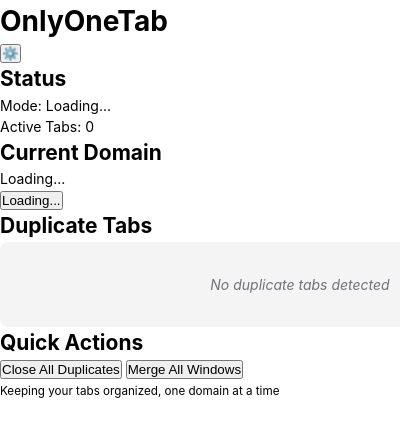
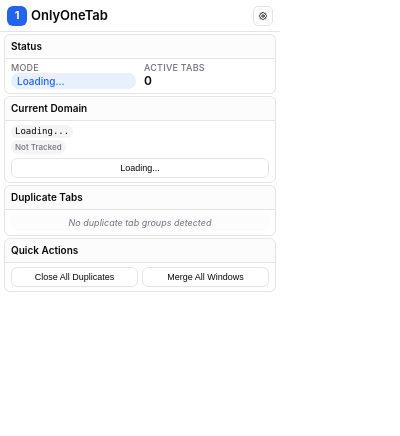
Before and after one commit to vedantmamgain/OnlyOneTab, a browser extension: page popup.html in a window 400 px wide. Shown: the top 436 px of the page. Drawn offline with Linux system fonts and the light colour scheme.

Commit message:
Redesign popup UI with new styles and improved layout
Introduces a new popup-specific CSS file for a modern, card-based layout. Updates popup.html to use semantic structure, utility classes, and improved visual hierarchy. Refactors popup.js to support new UI elements, including domain tracking status, improved duplicate tab group display, and theme initialization.

```diff
--- /dev/null
+++ b/popup-specific.css
@@ -0,0 +1,380 @@
+/* Popup Specific Styles */
+
+/* Popup Container */
+.popup-container {
+    width: 280px;
+    min-height: auto;
+    margin: 0;
+    padding: 0;
+    overflow: hidden;
+}
+
+/* Popup Header */
+.popup-header {
+    display: flex;
+    justify-content: space-between;
+    align-items: center;
+    padding: 0.3125rem 0.4375rem;
+    border-bottom: 1px solid hsl(var(--border));
+    background: hsl(var(--card));
+    min-height: 32px;
+}
+
+.popup-header h1 {
+    margin: 0;
+    font-size: 0.8125rem;
+    font-weight: 600;
+    line-height: 1;
+}
+
+/* Logo Badge in Popup */
+.popup-header .logo-badge {
+    width: 20px;
+    height: 20px;
+    font-size: 0.6875rem;
+    font-weight: bold;
+    display: flex;
+    align-items: center;
+    justify-content: center;
+    flex-shrink: 0;
+    background: hsl(var(--primary));
+    color: hsl(var(--primary-foreground));
+    border-radius: calc(var(--radius) - 2px);
+}
+
+/* Popup Cards */
+.popup-card {
+    margin: 0.125rem 0.25rem;
+    border: 1px solid hsl(var(--border));
+    border-radius: calc(var(--radius) - 2px);
+    background: hsl(var(--card));
+    overflow: hidden;
+}
+
+.popup-card:first-of-type {
+    margin-top: 0.125rem;
+}
+
+.popup-card:last-of-type {
+    margin-bottom: 0.125rem;
+}
+
+.popup-card-header {
+    padding: 0.25rem 0.375rem;
+    border-bottom: 1px solid hsl(var(--border));
+    background: hsl(var(--muted) / 0.3);
+}
+
+.popup-card-title {
+    margin: 0;
+    font-size: 0.625rem;
+    font-weight: 600;
+    color: hsl(var(--foreground));
+}
+
+.popup-card-content {
+    padding: 0.25rem 0.375rem;
+}
+
+/* Status Grid */
+.status-grid {
+    display: grid;
+    grid-template-columns: 1fr 1fr;
+    gap: 0.5rem;
+    align-items: start;
+}
+
+.status-item {
+    display: flex;
+    flex-direction: column;
+    gap: 0.0625rem;
+}
+
+.status-label {
+    font-size: 0.5625rem;
+    color: hsl(var(--muted-foreground));
+    text-transform: uppercase;
+    letter-spacing: 0.025em;
+    line-height: 1;
+    font-weight: 500;
+}
+
+.status-value {
+    font-size: 0.75rem;
+    font-weight: 600;
+    color: hsl(var(--foreground));
+    line-height: 1.2;
+    display: flex;
+    align-items: center;
+    min-height: 16px;
+}
+
+/* Domain Info */
+.domain-info {
+    display: flex;
+    flex-direction: column;
+    gap: 0.125rem;
+    align-items: flex-start;
+}
+
+.domain-text {
+    font-family: 'SF Mono', Monaco, 'Cascadia Code', monospace;
+    font-size: 0.5625rem;
+    padding: 0.125rem 0.25rem;
+    background: hsl(var(--muted));
+    border-radius: calc(var(--radius) - 2px);
+    color: hsl(var(--foreground));
+    word-break: break-word;
+    display: inline-block;
+    max-width: 100%;
+    line-height: 1;
+}
+
+.domain-badge {
+    display: inline-flex;
+    align-items: center;
+    padding: 0.0625rem 0.25rem;
+    border-radius: 9999px;
+    font-size: 0.5rem;
+    font-weight: 500;
+    background: hsl(var(--muted));
+    color: hsl(var(--muted-foreground));
+}
+
+.domain-badge.tracked {
+    background: hsl(var(--primary) / 0.1);
+    color: hsl(var(--primary));
+}
+
+/* Duplicate List */
+.duplicate-list {
+    max-height: 80px;
+    overflow-y: auto;
+    overflow-x: hidden;
+}
+
+.duplicate-group {
+    margin-bottom: 0.25rem;
+    padding: 0.25rem;
+    background: hsl(var(--muted) / 0.3);
+    border-radius: calc(var(--radius) - 2px);
+}
+
+.duplicate-group:last-child {
+    margin-bottom: 0;
+}
+
+.duplicate-domain {
+    font-size: 0.6875rem;
+    font-weight: 600;
+    color: hsl(var(--foreground));
+    margin-bottom: 0.25rem;
+    display: flex;
+    align-items: center;
+    justify-content: space-between;
+    gap: 0.5rem;
+    line-height: 1.2;
+}
+
+.duplicate-count {
+    display: inline-flex;
+    align-items: center;
+    justify-content: center;
+    min-width: 18px;
+    height: 18px;
+    padding: 0 0.25rem;
+    background: hsl(var(--primary));
+    color: hsl(var(--primary-foreground));
+    border-radius: 9999px;
+    font-size: 0.625rem;
+    font-weight: 600;
+    flex-shrink: 0;
+}
+
+.duplicate-tabs {
+    display: flex;
+    flex-direction: column;
+    gap: 0.125rem;
+    margin-left: 1rem;
+}
+
+.tab-item {
+    font-size: 0.625rem;
+    color: hsl(var(--muted-foreground));
+    white-space: nowrap;
+    overflow: hidden;
+    text-overflow: ellipsis;
+    padding: 0.0625rem 0;
+    cursor: pointer;
+    transition: color 0.15s;
+    line-height: 1.3;
+}
+
+.tab-item:hover {
+    color: hsl(var(--primary));
+}
+
+/* Empty State */
+.empty-state {
+    padding: 0.25rem;
+    text-align: center;
+    background: hsl(var(--muted) / 0.3);
+    border-radius: calc(var(--radius) - 2px);
+}
+
+.empty-state p {
+    margin: 0;
+    font-size: 0.5625rem;
+    line-height: 1;
+    color: hsl(var(--muted-foreground));
+}
+
+/* Action Grid */
+.action-grid {
+    display: grid;
+    grid-template-columns: 1fr 1fr;
+    gap: 0.25rem;
+}
+
+.action-grid .btn {
+    width: 100%;
+    justify-content: center;
+}
+
+/* Small buttons for popup */
+.btn-sm {
+    padding: 0.1875rem 0.375rem;
+    font-size: 0.5625rem;
+    line-height: 1;
+    min-height: 20px;
+    display: inline-flex;
+    align-items: center;
+    justify-content: center;
+}
+
+/* Footer */
+.popup-footer {
+    display: none; /* Hide footer to save space */
+}
+
+/* Scrollbar styling for popup */
+.duplicate-list::-webkit-scrollbar {
+    width: 6px;
+}
+
+.duplicate-list::-webkit-scrollbar-track {
+    background: hsl(var(--muted) / 0.3);
+    border-radius: 3px;
+}
+
+.duplicate-list::-webkit-scrollbar-thumb {
+    background: hsl(var(--muted-foreground) / 0.3);
+    border-radius: 3px;
+}
+
+.duplicate-list::-webkit-scrollbar-thumb:hover {
+    background: hsl(var(--muted-foreground) / 0.5);
+}
+
+/* Margin utilities */
+.mt-3 {
+    margin-top: 0.25rem;
+}
+
+/* Width utilities */
+.w-full {
+    width: 100%;
+}
+
+/* Icon utilities */
+.w-4 {
+    width: 0.625rem;
+}
+
+.h-4 {
+    height: 0.625rem;
+}
+
+/* Button text alignment */
+.toggle-text {
+    display: inline-block;
+    text-align: center;
+}
+
+/* Icon button styling */
+.btn.btn-icon.btn-sm {
+    padding: 0;
+    min-width: auto;
+    width: 20px;
+    height: 20px;
+    display: flex;
+    align-items: center;
+    justify-content: center;
+    border-radius: calc(var(--radius) - 3px);
+}
+
+/* Gap utilities */
+.gap-2 {
+    gap: 0.25rem;
+}
+
+/* Text utilities */
+.text-sm {
+    font-size: 0.5625rem;
+}
+
+.text-lg {
+    font-size: 0.8125rem;
+}
+
+.font-semibold {
+    font-weight: 600;
+}
+
+.italic {
+    font-style: italic;
+}
+
+.text-muted-foreground {
+    color: hsl(var(--muted-foreground));
+}
+
+/* Flex utilities */
+.flex {
+    display: flex;
+}
+
+.items-center {
+    align-items: center;
+}
+
+.popup-header .flex {
+    align-items: center;
+}
+
+/* Remove body margin for popup */
+body {
+    margin: 0;
+    padding: 0;
+    background: hsl(var(--background));
+}
+
+/* Hover effects */
+.popup-card {
+    transition: all 0.1s ease;
+}
+
+/* Remove hover effect to save vertical space from shadow */
+
+/* Active mode badge */
+#current-mode {
+    display: inline-flex;
+    align-items: center;
+    padding: 0.125rem 0.375rem;
+    background: hsl(var(--primary) / 0.1);
+    color: hsl(var(--primary));
+    border-radius: 9999px;
+    font-size: 0.625rem;
+    font-weight: 500;
+    line-height: 1;
+}
--- a/popup.html
+++ b/popup.html
@@ -5,59 +5,91 @@
     <meta name="viewport" content="width=device-width, initial-scale=1.0">
     <title>OnlyOneTab</title>
     <link rel="stylesheet" href="modern-options.css">
-    <style>
-        body {
-            width: 350px;
-            min-height: 400px;
-        }
-    </style>
+    <link rel="stylesheet" href="popup-specific.css">
 </head>
 <body>
-    <div class="popup-container">
-        <div class="header">
-            <h1>OnlyOneTab</h1>
-            <button id="settings-btn" class="icon-button" title="Settings">⚙️</button>
+    <div class="popup-container bg-background">
+        <!-- Header -->
+        <div class="popup-header">
+            <div class="flex items-center gap-2">
+                <div class="logo-badge">1</div>
+                <h1 class="text-lg font-semibold">OnlyOneTab</h1>
+            </div>
+            <button id="settings-btn" class="btn btn-outline btn-icon btn-sm" title="Settings">
+                <svg class="w-4 h-4" fill="none" stroke="currentColor" viewBox="0 0 24 24">
+                    <path stroke-linecap="round" stroke-linejoin="round" stroke-width="2" d="M10.325 4.317c.426-1.756 2.924-1.756 3.35 0a1.724 1.724 0 002.573 1.066c1.543-.94 3.31.826 2.37 2.37a1.724 1.724 0 001.065 2.572c1.756.426 1.756 2.924 0 3.35a1.724 1.724 0 00-1.066 2.573c.94 1.543-.826 3.31-2.37 2.37a1.724 1.724 0 00-2.572 1.065c-.426 1.756-2.924 1.756-3.35 0a1.724 1.724 0 00-2.573-1.066c-1.543.94-3.31-.826-2.37-2.37a1.724 1.724 0 00-1.065-2.572c-1.756-.426-1.756-2.924 0-3.35a1.724 1.724 0 001.066-2.573c-.94-1.543.826-3.31 2.37-2.37.996.608 2.296.07 2.572-1.065z"></path>
+                    <path stroke-linecap="round" stroke-linejoin="round" stroke-width="2" d="M15 12a3 3 0 11-6 0 3 3 0 016 0z"></path>
+                </svg>
+            </button>
         </div>
 
-        <div class="status-section">
-            <h2>Status</h2>
-            <div class="status-info">
-                <div class="status-item">
-                    <span class="label">Mode:</span>
-                    <span id="current-mode" class="value">Loading...</span>
-                </div>
-                <div class="status-item">
-                    <span class="label">Active Tabs:</span>
-                    <span id="tab-count" class="value">0</span>
+        <!-- Status Card -->
+        <div class="popup-card">
+            <div class="popup-card-header">
+                <h2 class="popup-card-title">Status</h2>
+            </div>
+            <div class="popup-card-content">
+                <div class="status-grid">
+                    <div class="status-item">
+                        <span class="status-label">Mode</span>
+                        <span id="current-mode" class="status-value">Loading...</span>
+                    </div>
+                    <div class="status-item">
+                        <span class="status-label">Active Tabs</span>
+                        <span id="tab-count" class="status-value">0</span>
+                    </div>
                 </div>
             </div>
         </div>
 
-        <div class="section">
-            <h2>Current Domain</h2>
-            <div id="current-domain-info">
-                <p id="current-domain">Loading...</p>
-                <button id="toggle-current-domain" class="toggle-button">Loading...</button>
+        <!-- Current Domain Card -->
+        <div class="popup-card">
+            <div class="popup-card-header">
+                <h2 class="popup-card-title">Current Domain</h2>
+            </div>
+            <div class="popup-card-content">
+                <div class="domain-info">
+                    <code id="current-domain" class="domain-text">Loading...</code>
+                    <span id="domain-status" class="domain-badge">Not Tracked</span>
+                </div>
+                <button id="toggle-current-domain" class="btn btn-sm btn-outline mt-3 w-full">
+                    <span class="toggle-text">Loading...</span>
+                </button>
             </div>
         </div>
 
-        <div class="section">
-            <h2>Duplicate Tabs</h2>
-            <div id="duplicate-tabs-list" class="duplicate-list">
-                <p class="empty-message">No duplicate tabs detected</p>
+        <!-- Duplicate Tabs Card -->
+        <div class="popup-card">
+            <div class="popup-card-header">
+                <h2 class="popup-card-title">Duplicate Tabs</h2>
+            </div>
+            <div id="duplicate-tabs-list" class="popup-card-content duplicate-list">
+                <div class="empty-state">
+                    <p class="text-muted-foreground text-sm italic">No duplicate tab groups detected</p>
+                </div>
             </div>
         </div>
 
-        <div class="section">
-            <h2>Quick Actions</h2>
-            <div class="action-buttons">
-                <button id="close-duplicates" class="action-button">Close All Duplicates</button>
-                <button id="merge-windows" class="action-button">Merge All Windows</button>
+        <!-- Quick Actions -->
+        <div class="popup-card">
+            <div class="popup-card-header">
+                <h2 class="popup-card-title">Quick Actions</h2>
+            </div>
+            <div class="popup-card-content">
+                <div class="action-grid">
+                    <button id="close-duplicates" class="btn btn-outline btn-sm">
+                        Close All Duplicates
+                    </button>
+                    <button id="merge-windows" class="btn btn-outline btn-sm">
+                        Merge All Windows
+                    </button>
+                </div>
             </div>
         </div>
 
-        <div class="footer">
-            <small>Keeping your tabs organized, one domain at a time</small>
+        <!-- Footer -->
+        <div class="popup-footer">
+            <small class="text-muted-foreground">Keeping your tabs organized, one domain at a time</small>
         </div>
     </div>
 
--- a/popup.js
+++ b/popup.js
@@ -27,20 +27,30 @@
             const matchedPattern = await getMatchedPattern(currentTab.url, patterns);
 
             const toggleButton = document.getElementById('toggle-current-domain');
+            const domainStatus = document.getElementById('domain-status');
+
             if (mode === 'all') {
                 toggleButton.style.display = 'none';
                 document.getElementById('current-mode').textContent = 'Track All Domains';
+                domainStatus.textContent = 'Tracked';
+                domainStatus.classList.add('tracked');
             } else {
                 document.getElementById('current-mode').textContent = 'Custom Patterns';
 
                 if (matchedPattern) {
-                    toggleButton.textContent = `Matched: ${matchedPattern.pattern}`;
-                    toggleButton.className = 'toggle-button active';
+                    toggleButton.querySelector('.toggle-text').textContent = `Matched: ${matchedPattern.pattern}`;
+                    toggleButton.classList.add('btn-primary');
+                    toggleButton.classList.remove('btn-outline');
                     toggleButton.disabled = true;
+                    domainStatus.textContent = 'Tracked';
+                    domainStatus.classList.add('tracked');
                 } else {
-                    toggleButton.textContent = 'Not Tracked';
-                    toggleButton.className = 'toggle-button';
-                    toggleButton.disabled = true;
+                    toggleButton.querySelector('.toggle-text').textContent = 'Add Pattern';
+                    toggleButton.classList.remove('btn-primary');
+                    toggleButton.classList.add('btn-outline');
+                    toggleButton.disabled = false;
+                    domainStatus.textContent = 'Not Tracked';
+                    domainStatus.classList.remove('tracked');
                 }
             }
         });
@@ -99,13 +109,17 @@
         .filter(([group, count]) => count > 1);
 
     if (duplicateGroups.length === 0) {
-        duplicatesList.innerHTML = '<p class="empty-message">No duplicate tab groups detected</p>';
+        duplicatesList.innerHTML = `
+            <div class="empty-state">
+                <p class="text-muted-foreground text-sm italic">No duplicate tab groups detected</p>
+            </div>
+        `;
         return;
     }
 
     duplicateGroups.forEach(([group, count]) => {
         const groupDiv = document.createElement('div');
-        groupDiv.className = 'duplicate-item';
+        groupDiv.className = 'duplicate-group';
 
         // Find actual tabs in this group for more info
         const groupTabs = allTabs.filter(tab => {
@@ -114,12 +128,23 @@
             return domain && (domain === group || domain.includes(group) || group.includes(domain));
         });
 
+        // Get tab titles for display
+        const tabTitles = groupTabs.slice(0, 3).map(tab =>
+            `<div class="tab-item" title="${tab.title}">${tab.title}</div>`
+        ).join('');
+
+        const moreText = groupTabs.length > 3 ? `<div class="tab-item">... and ${groupTabs.length - 3} more</div>` : '';
+
         groupDiv.innerHTML = `
-            <div class="duplicate-header">
-                <span class="domain-name">${group}</span>
-                <span class="duplicate-count">${count} tabs</span>
+            <div class="duplicate-domain">
+                <span>${group}</span>
+                <span class="duplicate-count">${count}</span>
             </div>
-            <button class="close-group-duplicates" data-group="${group}">
+            <div class="duplicate-tabs">
+                ${tabTitles}
+                ${moreText}
+            </div>
+            <button class="btn btn-sm btn-outline mt-3 w-full close-group-duplicates" data-group="${group}">
                 Close ${count - 1} duplicate${count > 2 ? 's' : ''}
             </button>
         `;
@@ -222,8 +247,19 @@
     }
 }
 
+// Initialize theme
+function initTheme() {
+    const savedTheme = localStorage.getItem('onlyonetab-theme') || 'light';
+    if (savedTheme === 'dark') {
+        document.documentElement.classList.add('dark');
+    } else {
+        document.documentElement.classList.add('light');
+    }
+}
+
 // Event listeners
 document.addEventListener('DOMContentLoaded', () => {
+    initTheme();
     loadPopupData();
 
     // Settings button
```
